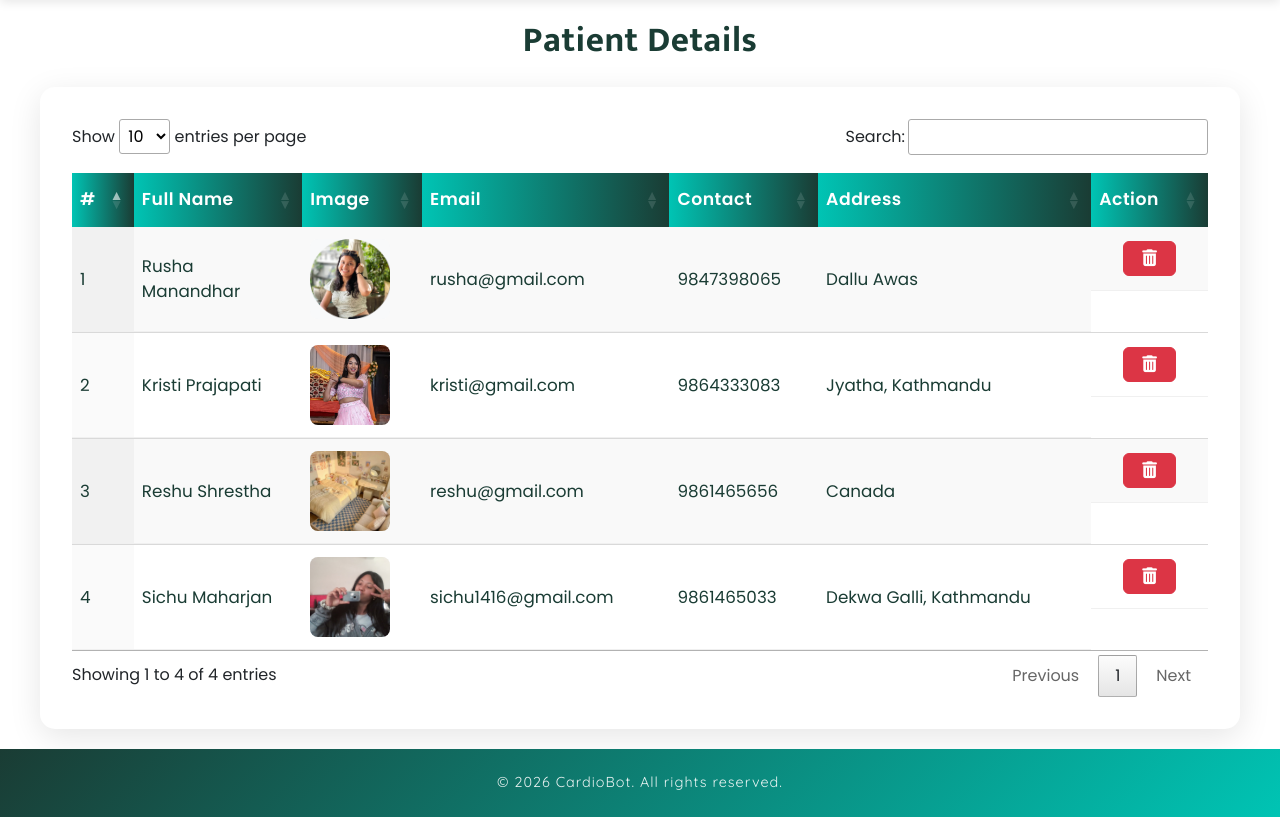
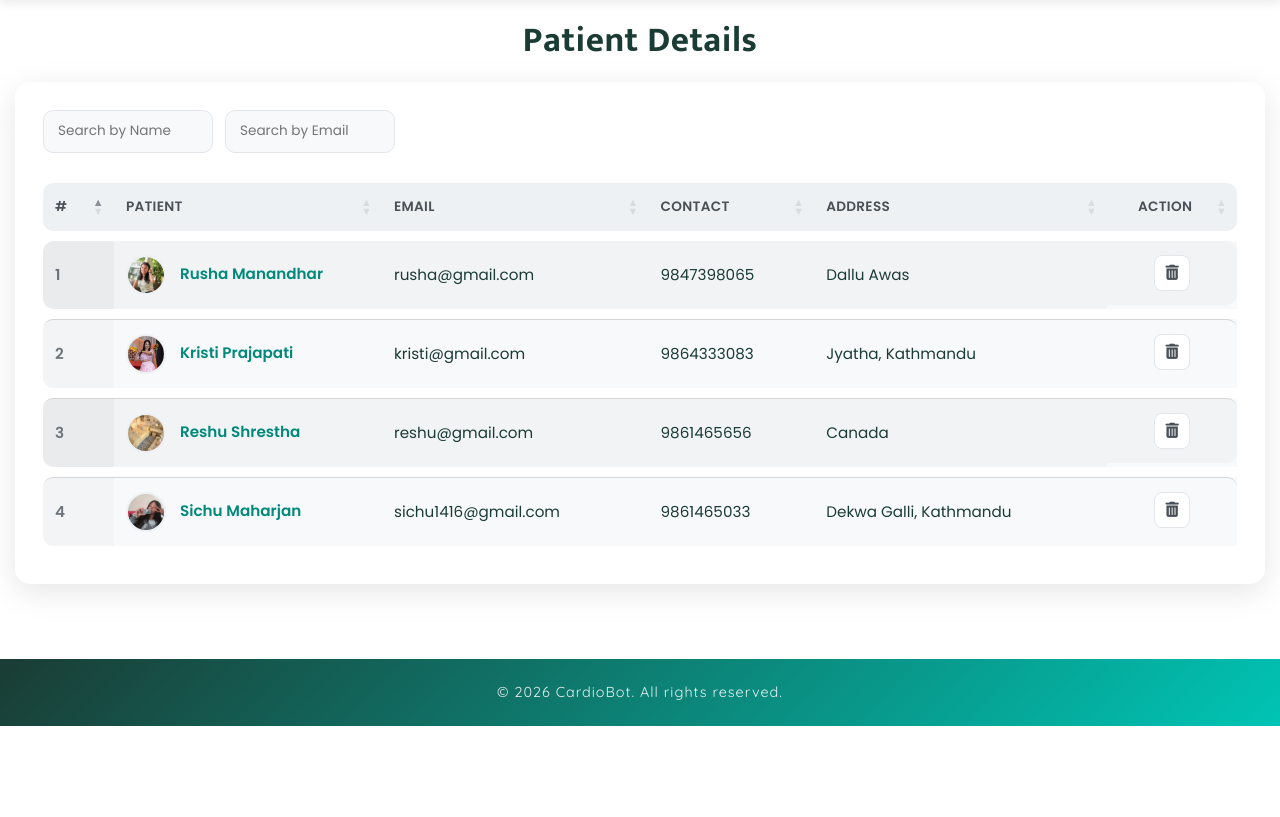
Before and after one commit to Minni16/CardioBot, a Django app: page /view_patient in a window 1280 px wide. Shown: the part 74-891 px from the top of the page. After the commit the page ends 800 px from the top, so only its background shows below. Run offline with Django 3.2, Linux system fonts and the light colour scheme; a user stored in the database is signed in; data comes from the database, SQL or seed files in the repository; some libraries are stand-ins or nearby versions.

Commit message:
admin-patient-table

```diff
--- a/health/templates/view_patient.html
+++ b/health/templates/view_patient.html
@@ -1,7 +1,6 @@
 {% extends 'index.html' %}
 {% load static %}
 {% block body %}
-
 <style>
   .search-container {
     padding: 20px 15px;
@@ -12,87 +11,202 @@
     width: 100%;
     box-sizing: border-box;
   }
+
   .search-title {
-        color: #1A3C34;
-        margin: 0 0 25px 0;
+    color: #1a3c34;
+    margin: 0 0 20px 0;
     font-size: clamp(1.5rem, 4vw, 2.2rem);
     font-weight: 700;
     text-align: center;
     letter-spacing: 0.5px;
     padding: 0 10px;
   }
+
   .search-table {
     background: white;
     border-radius: 15px;
-        box-shadow: 0 8px 32px rgba(0,0,0,0.10);
-        padding: clamp(15px, 3vw, 32px);
+    box-shadow: 0 8px 32px rgba(0, 0, 0, 0.1);
+    padding: clamp(15px, 3vw, 28px);
     margin: 0 auto;
     width: 100%;
-        max-width: 1200px;
+    max-width: 1300px;
     overflow-x: auto;
   }
+
+  /* Toolbar: search inputs */
+  .doc-toolbar {
+    display: flex;
+    flex-wrap: wrap;
+    align-items: center;
+    justify-content: space-between;
+    gap: 12px;
+    margin-bottom: 20px;
+  }
+
+  .doc-toolbar-filters {
+    display: flex;
+    flex-wrap: wrap;
+    gap: 12px;
+  }
+
+  .doc-toolbar-filters input,
+  .doc-toolbar-filters select {
+    padding: 10px 14px;
+    border: 1px solid #e2e6ea;
+    border-radius: 10px;
+    background: #f8f9fa;
+    font-size: 0.85rem;
+    color: #1a3c34;
+    width: 170px;
+    flex: 0 0 auto;
+    outline: none;
+    transition: border-color 0.2s;
+  }
+
+  .doc-toolbar-filters input:focus,
+  .doc-toolbar-filters select:focus {
+    border-color: #00c4b4;
+    background: white;
+  }
+
+  /* Table */
   table.display {
     width: 100%;
     border-collapse: separate;
-        border-spacing: 0;
-        font-size: clamp(0.9rem, 2vw, 1.05rem);
-        background: white;
+    border-spacing: 0 10px;
+    font-size: clamp(0.85rem, 1.6vw, 0.95rem);
+    background: transparent;
   }
+
   table.display thead th {
-        background: linear-gradient(90deg, #00C4B4, #1A3C34) !important;
-        color: white !important;
-        font-weight: 600;
+    background: #eef1f4 !important;
+    color: #495057 !important;
+    font-weight: 700;
     border: none;
-        padding: clamp(10px, 2vw, 14px) clamp(6px, 1vw, 8px);
-        font-size: clamp(0.9rem, 2vw, 1.08rem);
-        letter-spacing: 0.5px;
+    padding: 14px 12px;
+    font-size: 0.85rem;
+    letter-spacing: 0.3px;
     white-space: nowrap;
+    text-transform: uppercase;
+    text-align: left;
   }
+
+  table.display thead th:first-child {
+    border-radius: 10px 0 0 10px;
+  }
+
+  table.display thead th:last-child {
+    border-radius: 0 10px 10px 0;
+    text-align: center;
+  }
+
+  table.display tbody tr,
+  table.display tbody tr.odd,
+  table.display tbody tr.even {
+    background-color: #f8f9fa !important;
+    box-shadow: none;
+    transition: background-color 0.2s;
+  }
+
+  table.display tbody tr:hover,
+  table.display tbody tr.odd:hover,
+  table.display tbody tr.even:hover {
+    background-color: #e9ecf1 !important;
+  }
+
   table.display tbody td {
-        padding: clamp(8px, 2vw, 12px) clamp(6px, 1vw, 8px);
-        border-bottom: 1.5px solid #f0f0f0;
-        color: #1A3C34;
+    background-color: transparent !important;
+  }
+
+  table.dataTable.no-footer {
+    border-bottom: none !important;
+  }
+
+  table.display tbody td {
+    padding: 14px 12px;
+    border: none;
+    color: #1a3c34;
     vertical-align: middle;
   }
-    .btn-danger {
-        background: #dc3545;
-        color: white;
-        border-radius: 6px;
-        padding: clamp(6px, 1.5vw, 8px) clamp(12px, 2vw, 18px);
-        font-size: clamp(0.85rem, 1.5vw, 1em);
+
+  table.display tbody td:first-child {
+    border-radius: 10px 0 0 10px;
+    color: #6c757d;
     font-weight: 600;
-        margin: 2px;
-        transition: all 0.3s;
-        display: inline-flex;
-        align-items: center;
-        gap: 4px;
+  }
+
+  table.display tbody td:last-child {
+    border-radius: 0 10px 10px 0;
+    text-align: center !important;
+  }
+
+  table.display tbody tr.no-records-row,
+  table.display tbody tr.no-records-row:hover {
+    background-color: transparent !important;
+    box-shadow: none !important;
+  }
+
+  table.display tbody td.dataTables_empty {
+    width: 100%;
+    border-radius: 10px !important;
+    background-color: transparent !important;
+    color: #6c757d;
+    font-weight: 500;
+    text-align: center !important;
     white-space: nowrap;
+    padding: 30px 12px !important;
   }
-    .btn-danger:hover { background: #c82333; }
+
+  .patient-name-cell {
+    font-weight: 700;
+    color: #00897b;
+  }
+
   .patient-image {
-        width: clamp(60px, 10vw, 80px);
-        height: clamp(60px, 10vw, 80px);
+    width: 40px;
+    height: 40px;
     object-fit: cover;
-        border-radius: 8px;
+    border-radius: 50%;
     background: #f8f9fa;
+    vertical-align: middle;
+    margin-right: 10px;
+    border: 2px solid #eef1f4;
   }
-    .dataTables_filter {
-        margin-bottom: 15px;
-    }
-    .dataTables_filter input {
-        width: 100%;
-        max-width: 300px;
-        padding: 8px;
-        border: 1px solid #ddd;
-        border-radius: 4px;
-    }
+
+  /* Icon action buttons */
   .action-buttons {
     white-space: nowrap;
     display: flex;
-        gap: 5px;
-        flex-wrap: wrap;
+    gap: 8px;
     justify-content: center;
   }
+
+  .icon-btn {
+    width: 36px;
+    height: 36px;
+    display: inline-flex;
+    align-items: center;
+    justify-content: center;
+    border-radius: 8px;
+    border: 1px solid #e2e6ea;
+    background: white;
+    color: #495057;
+    cursor: pointer;
+    text-decoration: none;
+    transition: all 0.2s;
+    flex-shrink: 0;
+  }
+
+  .icon-btn:hover {
+    transform: translateY(-2px);
+    box-shadow: 0 4px 10px rgba(0, 0, 0, 0.12);
+  }
+
+  .icon-btn.delete:hover {
+    color: #dc3545;
+    border-color: #dc3545;
+  }
+
   .no-data {
     text-align: center;
     padding: 20px;
@@ -100,78 +214,96 @@
     font-size: clamp(14px, 2vw, 16px);
   }
 
-    /* Responsive breakpoints */
-    @media (max-width: 1200px) {
-        .search-table {
-            margin: 0 15px;
-        }
+  /* DataTables overrides — hide defaults, restyle pagination */
+  .dataTables_wrapper .dataTables_length,
+  .dataTables_wrapper .dataTables_filter,
+  .dataTables_wrapper .dataTables_info {
+    display: none !important;
   }
 
-    @media (max-width: 992px) {
-        .search-container {
-            padding: 15px 10px;
+  .dataTables_wrapper {
+    border-top: none !important;
   }
-        table.display thead th,
-        table.display tbody td {
-            padding: 8px 6px;
+
+  .dataTables_wrapper .dataTables_paginate {
+    display: flex;
+    justify-content: center;
+    align-items: center;
+    gap: 8px;
+    margin-top: 22px;
+    padding: 0;
+    border-top: none !important;
+    float: none !important;
+    width: 100%;
   }
+
+  .dataTables_wrapper .dataTables_paginate .paginate_button {
+    min-width: 38px !important;
+    height: 38px !important;
+    display: inline-flex !important;
+    align-items: center !important;
+    justify-content: center !important;
+    padding: 0 14px !important;
+    margin: 0 !important;
+    border-radius: 8px !important;
+    border: 1px solid #e2e6ea !important;
+    background: white !important;
+    color: #1a3c34 !important;
+    font-weight: 600 !important;
+    cursor: pointer !important;
+    box-shadow: none !important;
+  }
+
+  .dataTables_wrapper .dataTables_paginate .paginate_button.previous,
+  .dataTables_wrapper .dataTables_paginate .paginate_button.next {
+    background: #f1f3f5 !important;
+    border-color: #f1f3f5 !important;
+    color: #868e96 !important;
+    font-weight: 400 !important;
+  }
+
+  .dataTables_wrapper .dataTables_paginate .paginate_button.current {
+    background: #2f80ed !important;
+    border-color: #2f80ed !important;
+    color: white !important;
+    font-weight: 700 !important;
+  }
+
+  .dataTables_wrapper .dataTables_paginate .paginate_button:hover {
+    background: #eef1f4 !important;
+    color: #1a3c34 !important;
+    border-color: #e2e6ea !important;
+  }
+
+  .dataTables_wrapper .dataTables_paginate .paginate_button.previous:hover,
+  .dataTables_wrapper .dataTables_paginate .paginate_button.next:hover {
+    background: #e2e6ea !important;
+    color: #495057 !important;
+    border-color: #e2e6ea !important;
+  }
+
+  .dataTables_wrapper .dataTables_paginate .paginate_button.current:hover {
+    background: #2f80ed !important;
+    color: white !important;
+    border-color: #2f80ed !important;
+  }
+
+  .dataTables_wrapper .dataTables_paginate .paginate_button.disabled {
+    opacity: 0.4 !important;
+    cursor: default !important;
   }
 
   @media (max-width: 768px) {
-        .search-table {
-            padding: 15px 10px;
-            border-radius: 10px;
+    .doc-toolbar {
+      flex-direction: column;
+      align-items: stretch;
     }
-        .dataTables_wrapper {
-            overflow-x: auto;
+    .doc-toolbar-filters input,
+    .doc-toolbar-filters select {
+      width: 100%;
     }
     .action-buttons {
-            flex-direction: column;
-            align-items: center;
-        }
-        .btn-danger {
-            width: 100%;
-            justify-content: center;
-        }
-    }
-
-    @media (max-width: 576px) {
-        .search-container {
-            padding: 10px 5px;
-        }
-        .search-title {
-            margin-bottom: 15px;
-        }
-        .search-table {
-            padding: 10px 5px;
-        }
-        table.display thead th,
-        table.display tbody td {
-            padding: 6px 4px;
-            font-size: 0.9rem;
-        }
-        .patient-image {
-            width: 50px;
-            height: 50px;
-        }
-    }
-
-    /* DataTables responsive styles */
-    .dataTables_wrapper .dataTables_length,
-    .dataTables_wrapper .dataTables_filter {
-        text-align: left;
-        margin-bottom: 10px;
-    }
-
-    @media screen and (max-width: 767px) {
-        .dataTables_wrapper .dataTables_length,
-        .dataTables_wrapper .dataTables_filter {
-            text-align: center;
-        }
-        .dataTables_wrapper .dataTables_info,
-        .dataTables_wrapper .dataTables_paginate {
-            text-align: center;
-            margin-top: 10px;
+      flex-wrap: wrap;
     }
   }
 </style>
@@ -179,12 +311,18 @@
 <div class="search-container">
   <h1 class="search-title">Patient Details</h1>
   <div class="search-table">
-        <table id="example" class="display" style="width:100%">
+    <div class="doc-toolbar">
+      <div class="doc-toolbar-filters">
+        <input type="text" id="filter-name" placeholder="Search by Name" />
+        <input type="text" id="filter-email" placeholder="Search by Email" />
+      </div>
+    </div>
+
+    <table id="example" class="display" style="width: 100%">
       <thead>
         <tr>
           <th>#</th>
-                    <th>Full Name</th>
-                    <th>Image</th>
+          <th>Patient</th>
           <th>Email</th>
           <th>Contact</th>
           <th>Address</th>
@@ -195,13 +333,20 @@
         {% for i in patient %}
         <tr>
           <td>{{forloop.counter}}</td>
-                    <td>{{i.user.first_name}} {{i.user.last_name}}</td>
-                    <td>{% if i.image %}<img src="{{i.image.url}}" class="patient-image">{% endif %}</td>
+          <td>
+            {% if i.image %}<img src="{{i.image.url}}" class="patient-image" />{% endif %}
+            <span class="patient-name-cell">{{i.user.first_name}} {{i.user.last_name}}</span>
+          </td>
           <td>{{i.user.email}}</td>
           <td>{{i.contact}}</td>
           <td>{{i.address}}</td>
           <td class="action-buttons">
-                        <a href="{% url 'delete_patient' i.id %}" class="btn btn-danger" onclick="return confirm('Are you sure?')">
+            <a
+              href="{% url 'delete_patient' i.id %}"
+              class="icon-btn delete"
+              title="Delete"
+              onclick="return confirm('Are you sure?');"
+            >
               <i class="fa fa-trash-o"></i>
             </a>
           </td>
@@ -212,19 +357,37 @@
   </div>
 </div>
 <script>
-$(document).ready(function() {
-    $('#example').DataTable({
-        responsive: true,
+  $(document).ready(function () {
+    var table = $("#example").DataTable({
       destroy: true,
-        "language": {
-            "search": "Search:",
-            "lengthMenu": "Show _MENU_ entries per page",
-            "info": "Showing _START_ to _END_ of _TOTAL_ entries",
-            "infoEmpty": "No entries to show",
-            "infoFiltered": "(filtered from _MAX_ total entries)"
+      dom: "rtp",
+      pagingType: "simple_numbers",
+      pageLength: 10,
+      language: {
+        emptyTable: "No matching records found",
+        zeroRecords: "No matching records found",
+        paginate: {
+          previous: '<i class="fa fa-chevron-left"></i>',
+          next: '<i class="fa fa-chevron-right"></i>',
         },
-        "pageLength": 10,
-        "lengthMenu": [[10, 25, 50, -1], [10, 25, 50, "All"]]
+      },
+      drawCallback: function () {
+        var pageInfo = this.api().page.info();
+        $(this)
+          .closest(".dataTables_wrapper")
+          .find(".dataTables_paginate")
+          .toggle(pageInfo.pages > 1);
+        $(this).find("tbody tr").has("td.dataTables_empty")
+          .addClass("no-records-row");
+      },
+    });
+
+    $("#filter-name").on("keyup", function () {
+      table.column(1).search(this.value).draw();
+    });
+
+    $("#filter-email").on("keyup", function () {
+      table.column(2).search(this.value).draw();
     });
   });
 </script>
```
Lines whose indentation alone changed are shown as unchanged.
